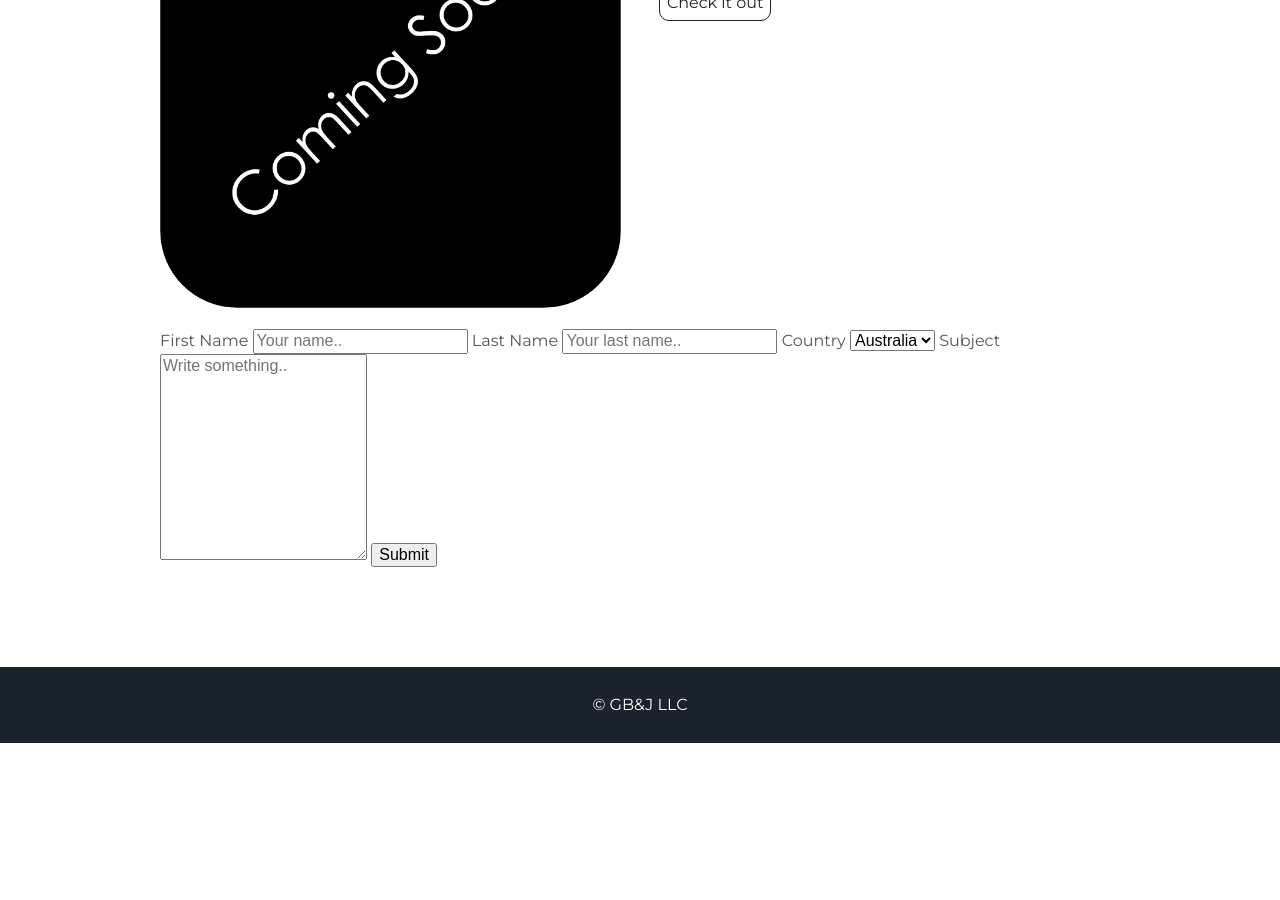
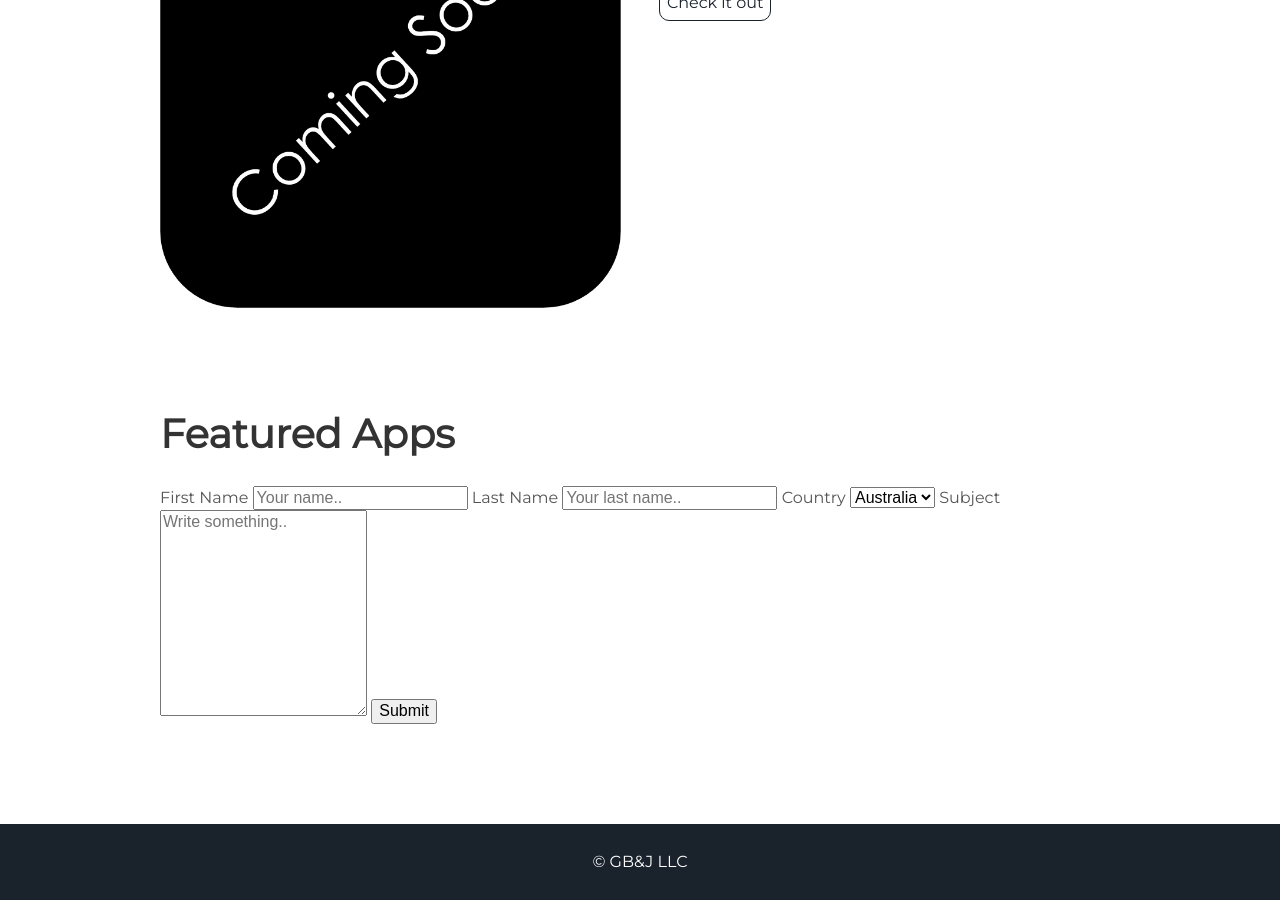
Before and after one commit to gwang123/gwang123.github.io, a Jekyll site: the page built from index.html, in a window 1280 px wide and 900 px high, scrolled down 3063 px. Built offline with Jekyll 4.4.1, drawn with Linux system fonts in a browser that asks for light colours; before the commit the page ends 3806 px from its top, so only the background shows below that.

Commit message:
Update projects.html

```diff
--- a/_includes/projects.html
+++ b/_includes/projects.html
@@ -30,6 +30,7 @@
 
 <!-- Test -->
 <div class="container">
+  <h1> Featured Apps </h1>
   <form action="action_page.php">
 
     <label for="fname">First Name</label>
```
